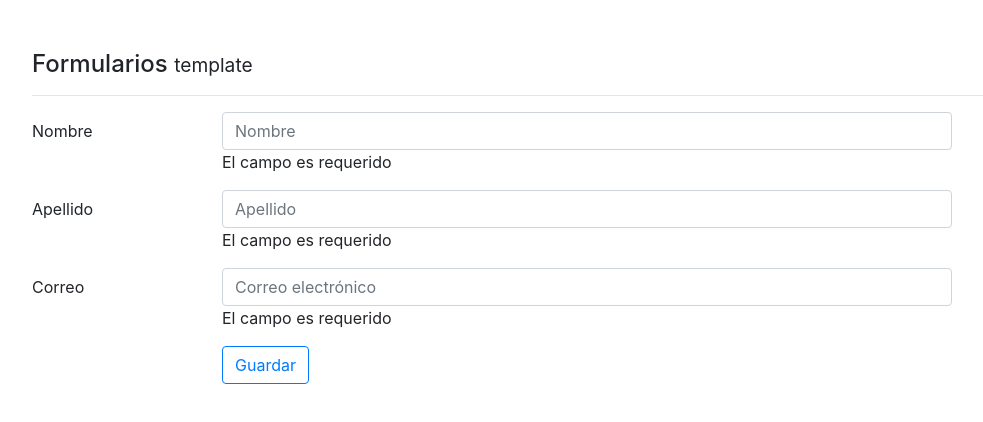
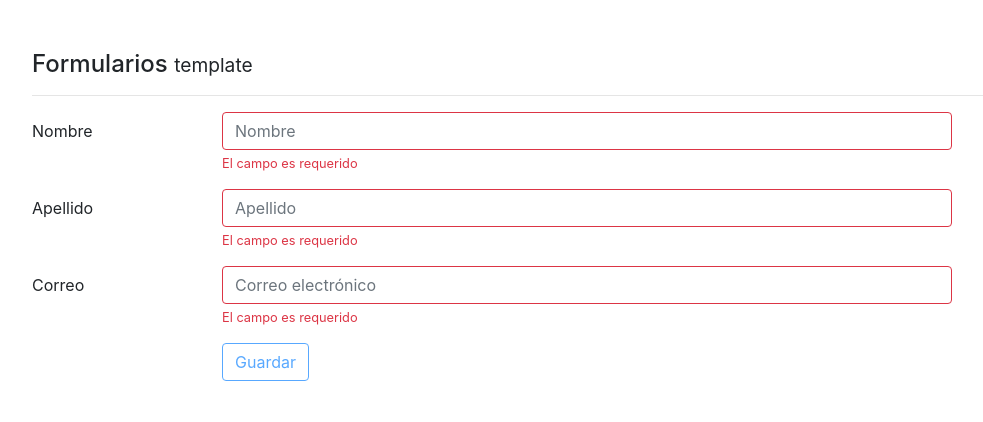
Before and after one commit to ljavierfm/Forms, an Angular app: page / in a window 1280 px wide. Shown: the top 422 px of the page, without its empty margins (53-1036 px from the left). Built offline with nearby package versions, Linux system fonts and the light colour scheme.

Commit message:
css de error en inputs usando bootstrap

```diff
--- a/src/app/components/template/template.component.html
+++ b/src/app/components/template/template.component.html
@@ -7,16 +7,20 @@
   <div>
 
     <div class="form-group row">
-      <label class="col-2 col-form-label">Nombre</label>
+
+
+      <label class="col-2 col-form-label ">Nombre</label>
+
       <div class="col-8">
 
-        <input class="form-control" type="text" minlength="5" placeholder="Nombre" name="nombre" required [(ngModel)]="usuario.nombre"
-          #nombre="ngModel">
+        <input class="form-control" [ngClass]="{'is-invalid':nombre.errors?.required ||nombre.errors?.minlength }" type="text" minlength="5"
+          placeholder="Nombre" name="nombre" required [(ngModel)]="usuario.nombre" #nombre="ngModel">
 
-        <div *ngIf="nombre.errors?.required">
+        <div *ngIf="nombre.errors?.required" class="invalid-feedback">
           El campo es requerido
         </div>
-        <div *ngIf="nombre.errors?.minlength">
+        <div *ngIf="nombre.errors?.minlength" class="invalid-feedback">
+
           El campo necesita un mínimo de {{nombre.errors.minlength.requiredLength}} carácteres
         </div>
       </div>
@@ -26,13 +30,15 @@
       <label class="col-2 col-form-label">Apellido</label>
       <div class="col-8">
 
-        <input class="form-control" type="text" minlength="10" placeholder="Apellido" name="apellido" required [(ngModel)]="usuario.apellido"
-          #apellido="ngModel">
-        <div *ngIf="apellido.errors?.required">
+        <input class="form-control" [ngClass]="{'is-invalid':apellido.errors?.required ||apellido.errors?.minlength }" type="text"
+          minlength="10" placeholder="Apellido" name="apellido" required [(ngModel)]="usuario.apellido" #apellido="ngModel">
+<div *ngIf="apellido.errors?.required" class="invalid-feedback">
+
 
           El campo es requerido
         </div>
-        <div *ngIf="apellido.errors?.minlength">
+        <div *ngIf="apellido.errors?.minlength" class="invalid-feedback">
+
 
           El campo necesita un mínimo de {{apellido.errors.minlength.requiredLength}} carácteres
 
@@ -46,13 +52,15 @@
   <div class="form-group row">
     <label class="col-2 col-form-label">Correo</label>
     <div class="col-md-8">
-      <input class="form-control" type="email" placeholder="Correo electrónico" name="email" pattern="[a-z0-9._%+-]+@[a-z0-9.-]+\.[a-z]{2,3}$"
-        required [(ngModel)]="usuario.email" #email="ngModel">
-      <div *ngIf="email.errors?.required">
+      <input class="form-control" [ngClass]="{'is-invalid':email.errors?.required||email.errors?.pattern }" type="email" placeholder="Correo electrónico"
+        name="email" pattern="[a-z0-9._%+-]+@[a-z0-9.-]+\.[a-z]{2,3}$" required [(ngModel)]="usuario.email" #email="ngModel">
+      <div *ngIf="email.errors?.required" class="invalid-feedback">
+
 
         El campo es requerido
       </div>
-      <div *ngIf="email.errors?.pattern">
+      <div *ngIf="email.errors?.pattern" class="invalid-feedback">
+
 
         El email no es válido
       </div>
@@ -66,7 +74,8 @@
   <div class="form-group row">
     <label class="col-2 col-form-label">&nbsp;</label>
     <div class="input-group col-md-8">
-      <button type="submit" class="btn btn-outline-primary">
+<button type="submit" class="btn btn-outline-primary" [disabled]="!forma.valid">
+
         Guardar
       </button>
     </div>
--- a/src/app/components/template/template.component.ts
+++ b/src/app/components/template/template.component.ts
@@ -4,8 +4,7 @@ import { NgForm } from '@angular/forms';
 @Component({
   selector: 'app-template',
   templateUrl: './template.component.html',
-  styles: [`.ng-invalid.ng-touched:not(form){
-    border:1px solid red;`
+  styles: [
 
   ]
 })
```
